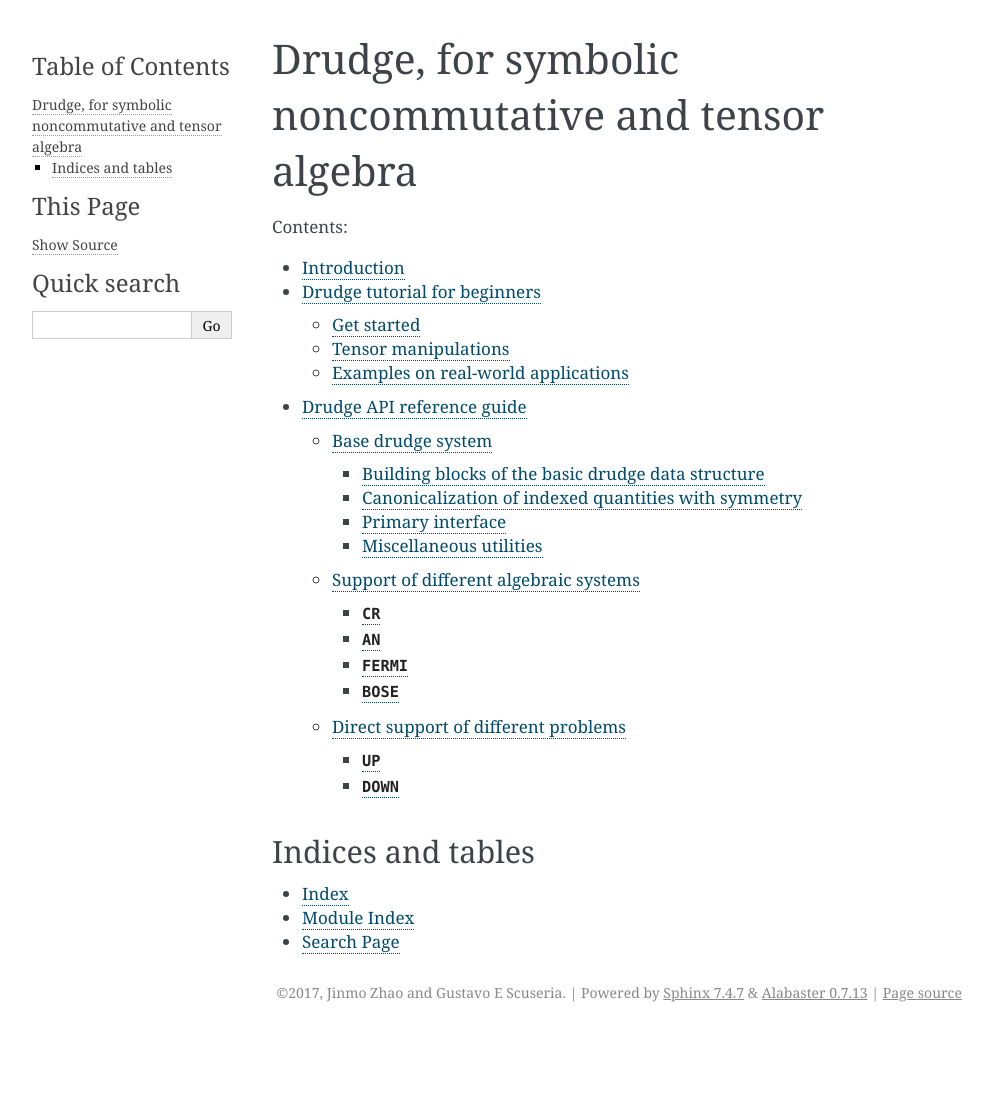
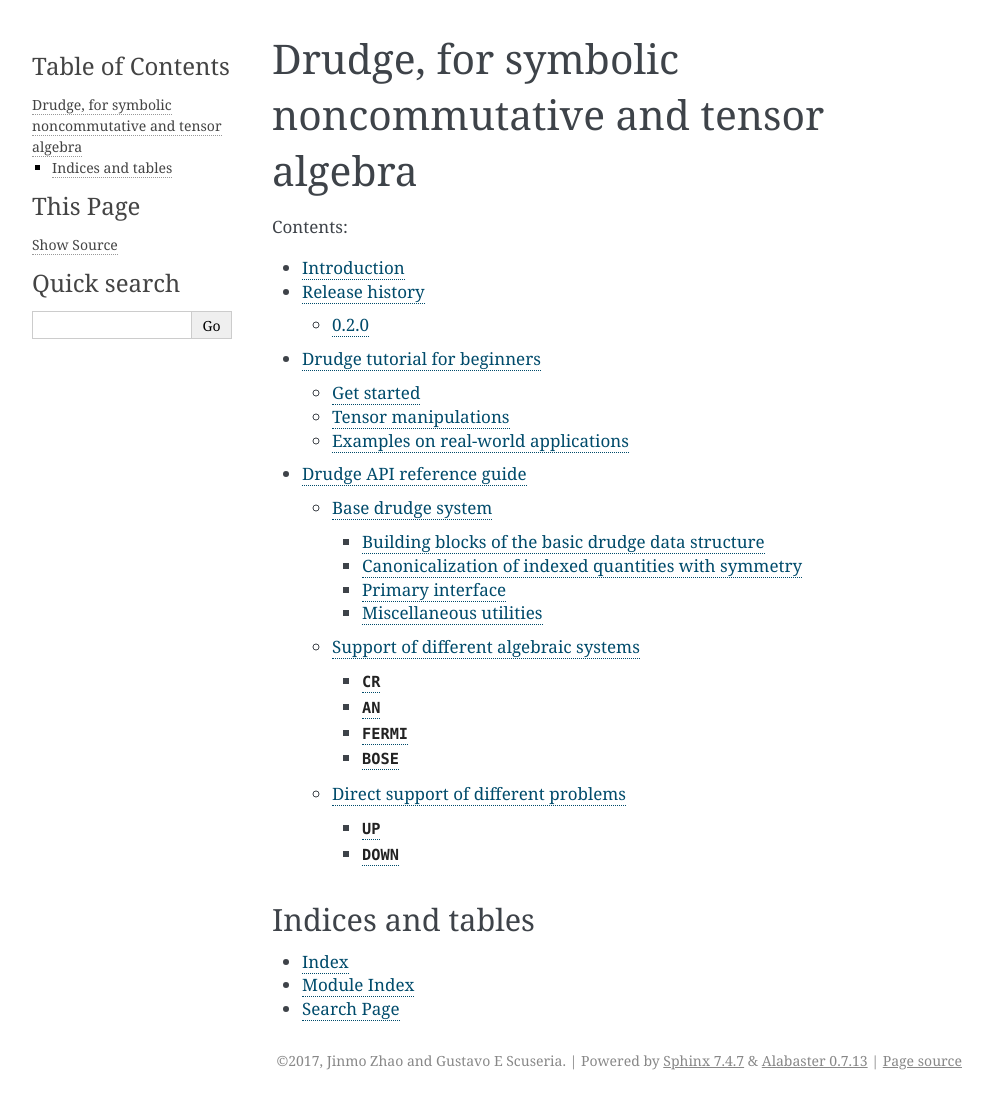
Before and after one commit to tschijnmo/drudge, a Sphinx documentation site: the page built from docs/index.rst, in a window 1280 px wide. Shown: the whole page, without its empty margins (148-1141 px from the left). Built offline with Sphinx 7.4.7, drawn with Linux system fonts in a browser that asks for light colours; before the commit the page ends 1032 px from its top, so only the background shows below that.

Commit message:
Add releases to documentation

```diff
--- a/docs/index.rst
+++ b/docs/index.rst
@@ -7,6 +7,7 @@ Drudge, for symbolic noncommutative and tensor algebra
    :caption: Contents:
 
    intro
+   releases
    tutorial
    api
 
--- /dev/null
+++ b/docs/releases.rst
@@ -0,0 +1,8 @@
+Release history
+===============
+
+
+.. toctree::
+   :caption: Releases
+
+   releases/0_2_0
```
